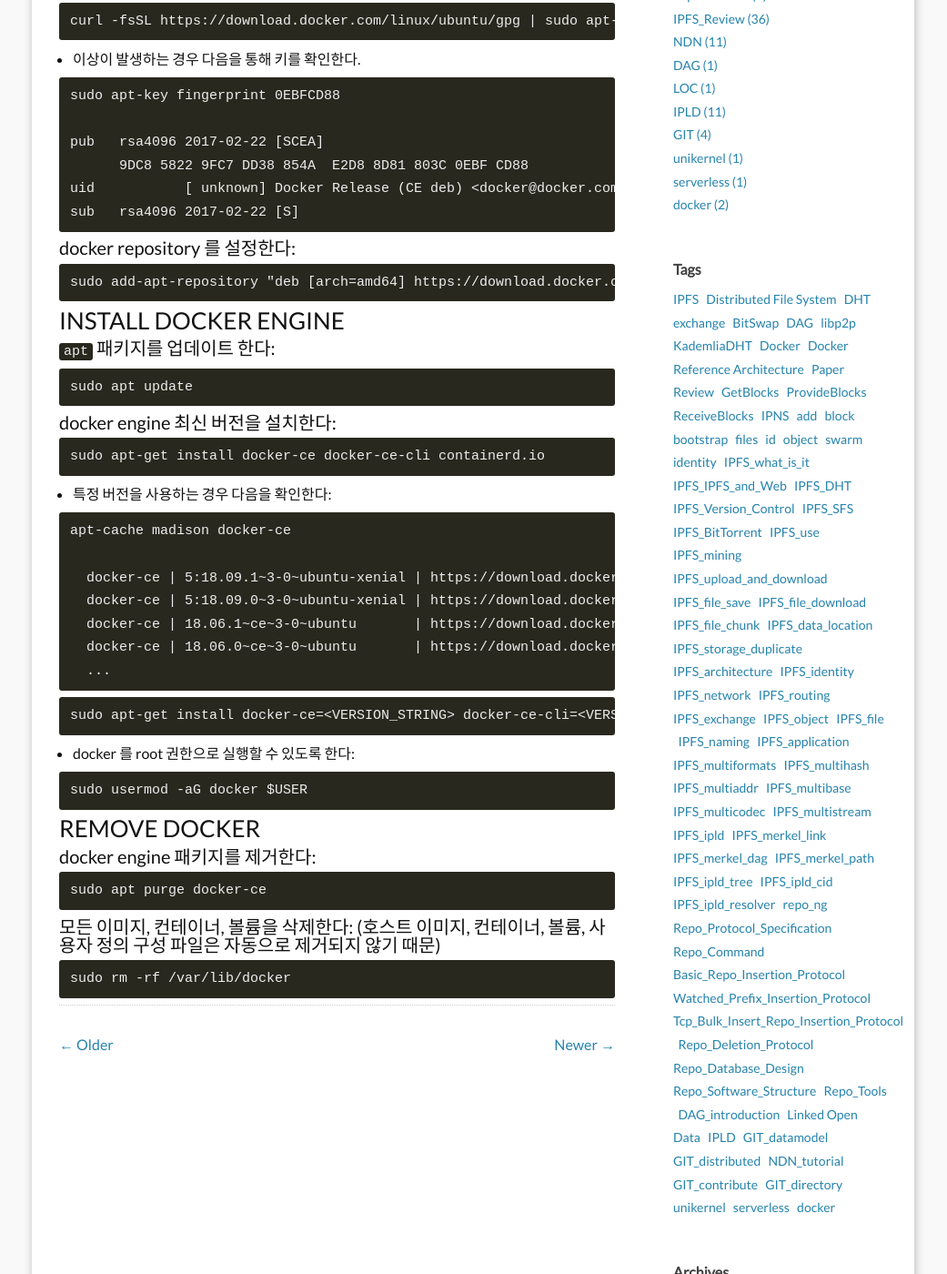
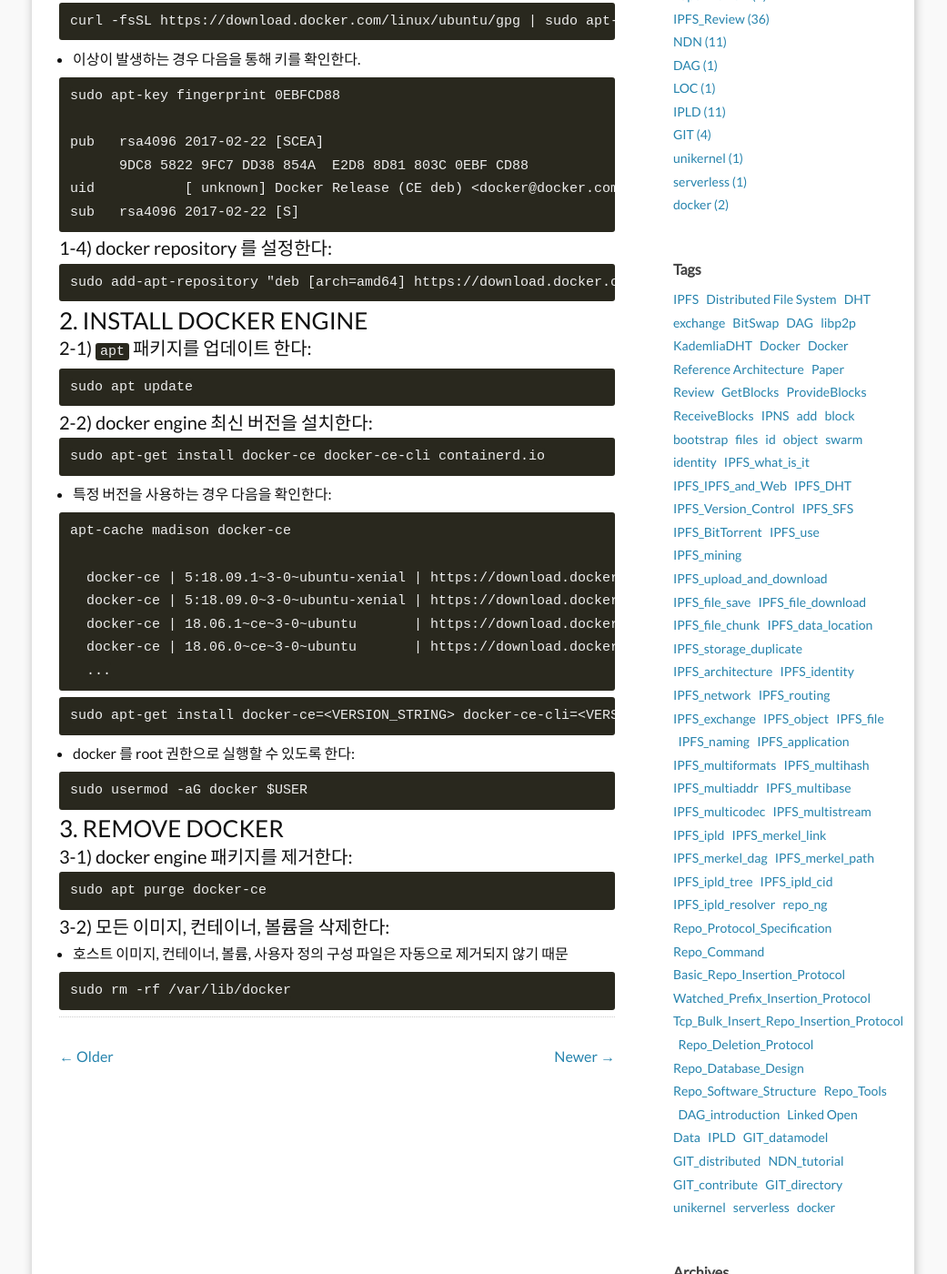
Before and after one commit to uni2u/uni2u.github.io, a Jekyll site: the page built from _posts/2020-02-17-docker01.md, in a window 1280 px wide and 1400 px high, scrolled down 802 px. Shown: the whole window at 91% size, without its empty margins (120-1161 px from the left). Built offline with Jekyll 4.4.1, drawn with Linux system fonts in a browser that asks for light colours; comment, search, counter and statistics services are not loaded; some of the changed text lies outside the part shown.

Commit message:
install docker

````diff
--- a/_posts/2020-02-17-docker01.md
+++ b/_posts/2020-02-17-docker01.md
@@ -20,21 +20,21 @@ meta: "Springfield"
 - DEB 패키지를 사용하여 수동으로 설치 및 업그레이드를 관리할 수 있음 (인터넷에 접속이 불가한 경우 유용)
 - 스크립트를 사용하여 설치할 수 있음
 
-### SET UP THE REPOSITORY
+### 1. SET UP THE REPOSITORY
 
-#### `apt` 패키지를 업데이트 한다:
+#### 1-1) `apt` 패키지를 업데이트 한다:
 
 ```
 sudo apt update
 ```
 
-#### `apt` 를 통해 업데이트 할 수 있도록 패키지를 설치한다:
+#### 1-2) `apt` 를 통해 업데이트 할 수 있도록 패키지를 설치한다:
 
 ```
 sudo apt install -y apt-transport-https ca-certificates curl gnupg-agent software-properties-common
 ```
 
-#### GPG key 를 추가한다:
+#### 1-3) GPG key 를 추가한다:
 
 ```
 curl -fsSL https://download.docker.com/linux/ubuntu/gpg | sudo apt-key add -
@@ -51,21 +51,21 @@ uid           [ unknown] Docker Release (CE deb) <docker@docker.com>
 sub   rsa4096 2017-02-22 [S]
 ```
 
-#### docker repository 를 설정한다:
+#### 1-4) docker repository 를 설정한다:
 
 ```
 sudo add-apt-repository "deb [arch=amd64] https://download.docker.com/linux/ubuntu $(lsb_release -cs) stable"
 ```
 
-### INSTALL DOCKER ENGINE
+### 2. INSTALL DOCKER ENGINE
 
-#### `apt` 패키지를 업데이트 한다:
+#### 2-1) `apt` 패키지를 업데이트 한다:
 
 ```
 sudo apt update
 ```
 
-#### docker engine 최신 버전을 설치한다:
+#### 2-2) docker engine 최신 버전을 설치한다:
 
 ```
 sudo apt-get install docker-ce docker-ce-cli containerd.io
@@ -93,15 +93,17 @@ sudo apt-get install docker-ce=<VERSION_STRING> docker-ce-cli=<VERSION_STRING> c
 sudo usermod -aG docker $USER
 ```
 
-### REMOVE DOCKER
+### 3. REMOVE DOCKER
 
-#### docker engine 패키지를 제거한다:
+#### 3-1) docker engine 패키지를 제거한다:
 
 ```
 sudo apt purge docker-ce
 ```
 
-#### 모든 이미지, 컨테이너, 볼륨을 삭제한다: (호스트 이미지, 컨테이너, 볼륨, 사용자 정의 구성 파일은 자동으로 제거되지 않기 때문)
+#### 3-2) 모든 이미지, 컨테이너, 볼륨을 삭제한다:
+
+- 호스트 이미지, 컨테이너, 볼륨, 사용자 정의 구성 파일은 자동으로 제거되지 않기 때문
 
 ```
 sudo rm -rf /var/lib/docker
````
